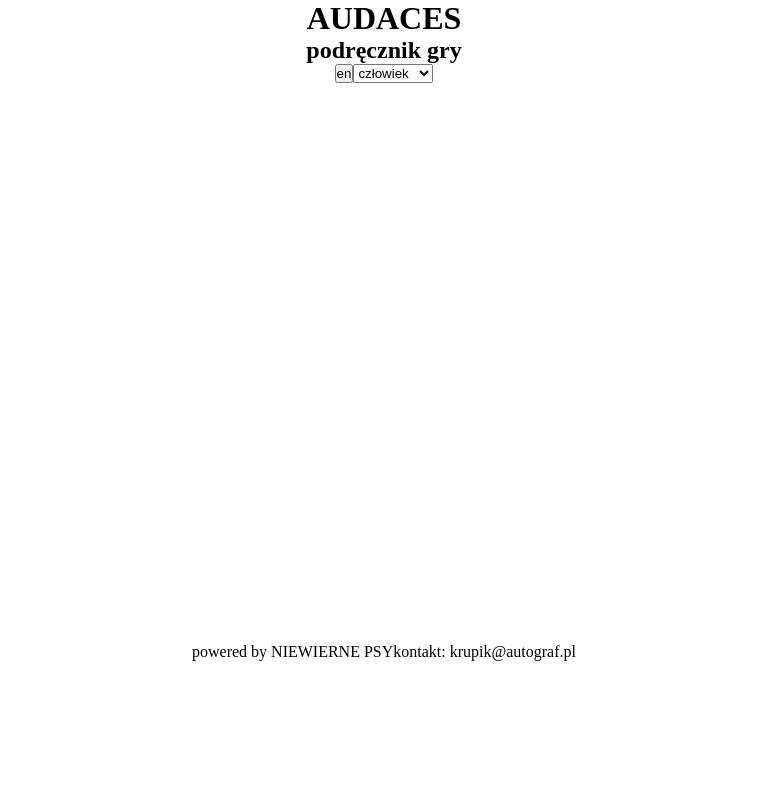
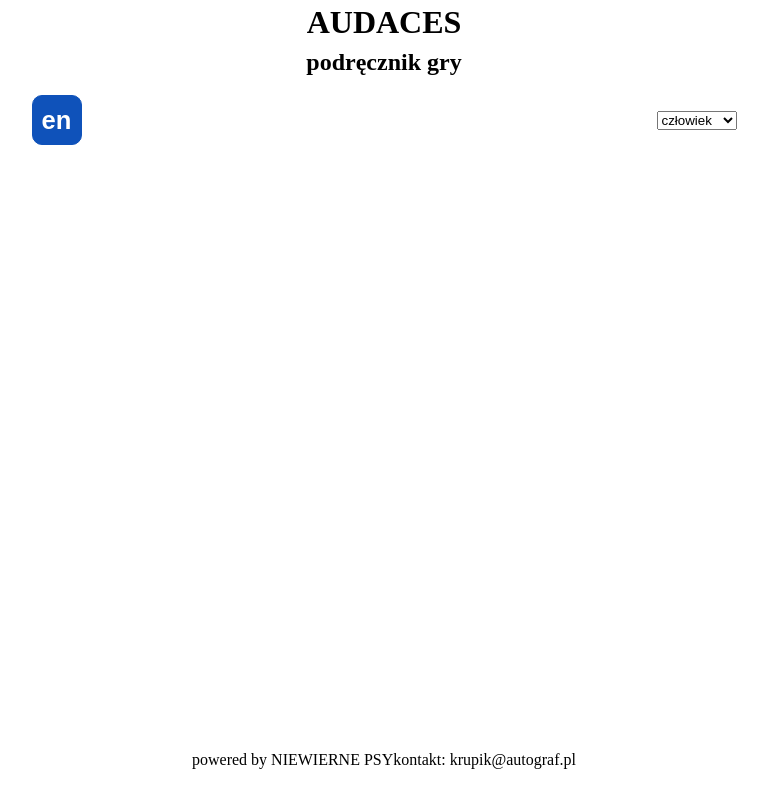
Before and after one commit to SzymekCendecki/manualAudaces, a website: page index.html in a window 1280 px wide. Shown: the whole page, without its empty margins (256-1024 px from the left). Drawn offline with Linux system fonts and the light colour scheme.

Commit message:
add css for languageBtn

```diff
--- a/scss/main.scss
+++ b/scss/main.scss
@@ -9,10 +9,9 @@ html, body {
     height: 100%;
 }
 
-
-header, footer, nav{
+header, nav, footer{
     width: 100%;
-
+    height: 10%;
     display: flex;
     flex-wrap: wrap;
     justify-content: center;
@@ -24,9 +23,34 @@ h1, h2{
     text-align: center;
 }
 
+nav{
+    display: flex;
+    flex-wrap: wrap;
+    justify-content: space-around;
+    align-items: center;
+
+    #languageBtn{
+        width: 50px;
+        height: 50px;
+        border-radius: 10px;
+        border: 1px solid #0f52ba;
+        outline: none;
+        font-size: 1.6em;
+        font-weight: bold;
+        background-color: #0f52ba;
+        color: #fff;
+    }
+
+    #languageBtn:active{
+        background-color: #72a5f4;
+        border: 4px solid #0f52ba;
+        color: #000;
+    }
+}
+
 #mainContainer{
     width: 90%;
     height: 70%;
     margin: 0 auto;
-
+    overflow: auto;
 }
```
Also changed, not shown: css/main.css, 1 other file.
